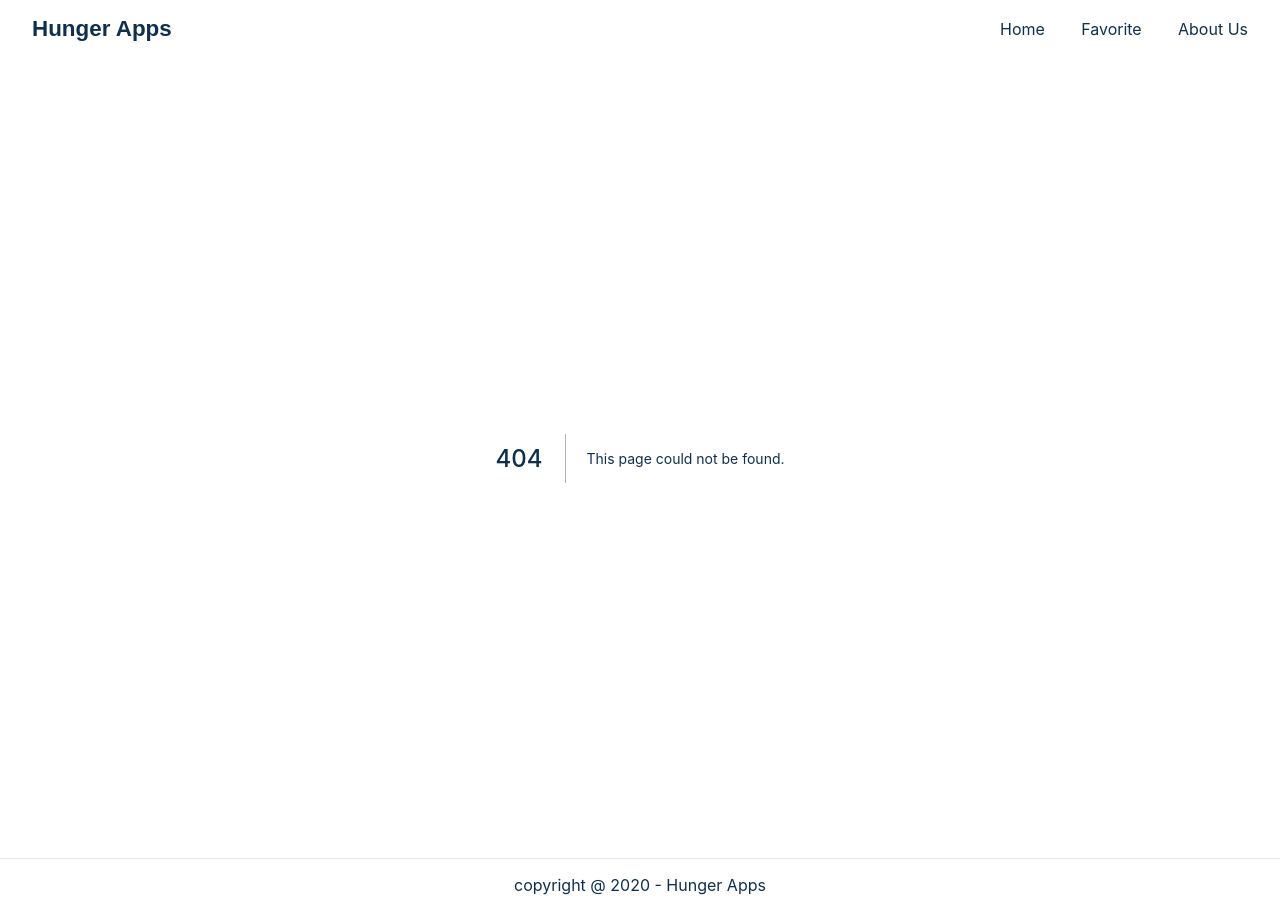
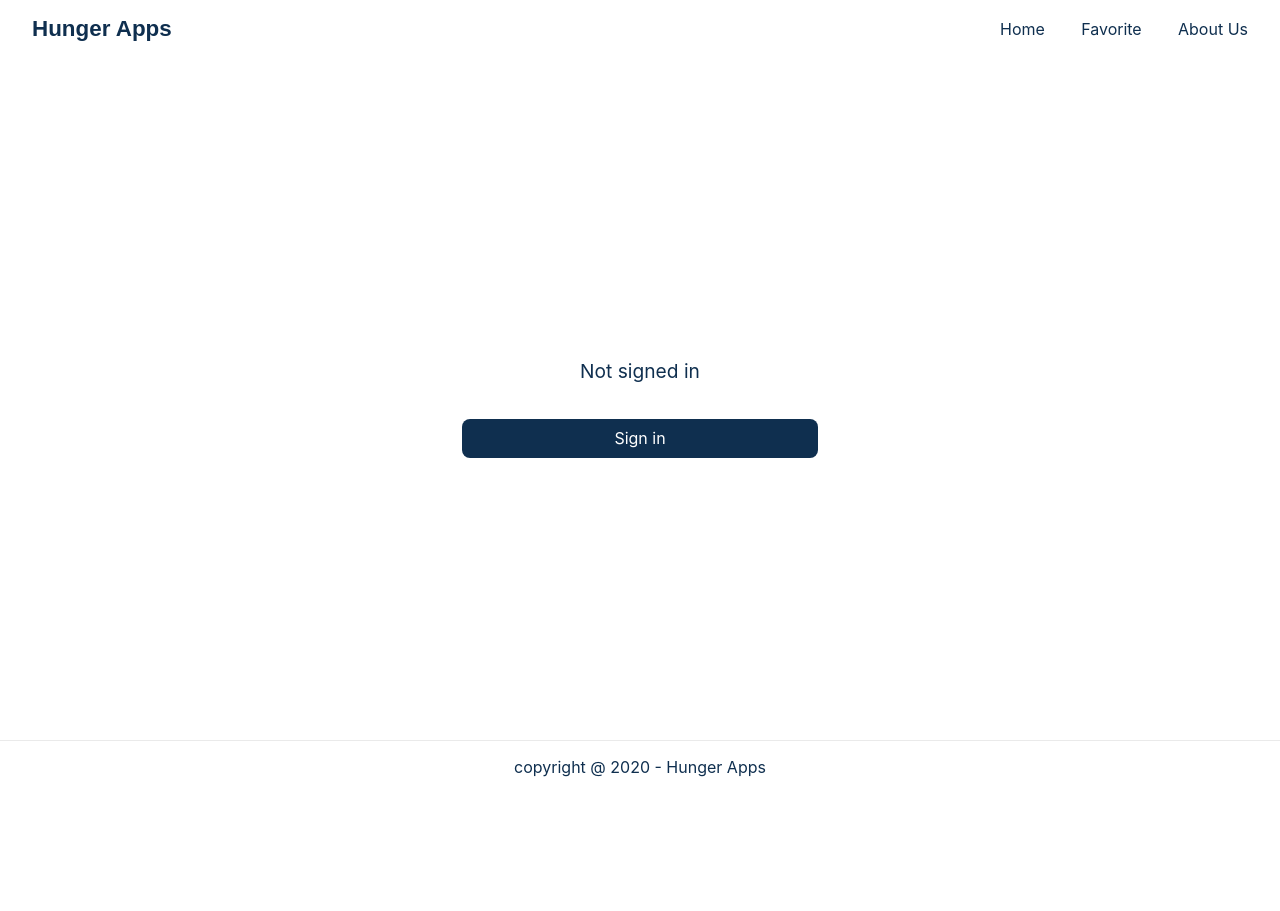
Before and after one commit to azhargraha/hunger-app-landing, a Next.js app: page /account in a window 1280 px wide. Before the commit this address had no page. After the commit the page ends 800 px from the top, so only its background shows below. Built offline with nearby package versions, Linux system fonts and the light colour scheme; no server answers.

Commit message:
tugas next-auth

```diff
--- a/next.config.js
+++ b/next.config.js
@@ -1,7 +1,7 @@
 /** @type {import('next').NextConfig} */
 const nextConfig = {
   images: {
-    domains: ['i.pinimg.com'],
+    domains: ['i.pinimg.com', 'avatars.githubusercontent.com'],
   },
   reactStrictMode: true,
   swcMinify: true,
--- a/package.json
+++ b/package.json
@@ -10,6 +10,7 @@
   },
   "dependencies": {
     "next": "12.2.5",
+    "next-auth": "^4.12.1",
     "react": "18.2.0",
     "react-dom": "18.2.0",
     "react-hook-form": "^7.36.0",
--- /dev/null
+++ b/pages/account.jsx
@@ -0,0 +1,31 @@
+import React from 'react';
+import { useSession, signIn, signOut } from 'next-auth/react';
+import styles from '../styles/Account.module.css';
+import Image from 'next/image';
+
+const Account = () => {
+    const { data: session } = useSession();
+
+    if (session) {
+        return (
+            <div className={styles.container}>
+                <div className={styles.picture}>
+                    <Image src={session.user.image} alt="Profile picture" layout="fill" objectFit="cover" />
+                </div>
+                <p>
+                    Signed in as <span>{session.user.name}</span>
+                </p>
+                <button onClick={signOut}>Sign out</button>
+            </div>
+        )
+    }
+
+    return (
+        <div className={styles.container}>
+            <p>Not signed in</p>
+            <button onClick={signIn}>Sign in</button>
+        </div>
+    )
+};
+
+export default Account;
--- /dev/null
+++ b/styles/Account.module.css
@@ -0,0 +1,37 @@
+.container {
+    height: 100%;
+    min-height: calc(100vh - (3.375rem + 4rem));
+    display: flex;
+    flex-direction: column;
+    justify-content: center;
+    align-items: center;
+    gap: 1rem;
+}
+
+.picture {
+    position: relative;
+    overflow: hidden;
+    height: 15rem;
+    width: 15rem;
+    border-radius: 100rem;
+}
+
+.container p {
+    font-size: 1.2rem;
+}
+
+.container span {
+    font-weight: 700;
+}
+
+.container button {
+    all: unset;
+    margin: 0;
+    width: 100%;
+    max-width: 20rem;
+    border-radius: 8px;
+    background-color: #0f2f4f;
+    color: white;
+    padding: .6rem 1.1rem;
+    text-align: center;
+}
```
Also changed, not shown: pages/_app.jsx (+4 -3 lines), pages/api/auth/[...nextauth].js (added, +12 -0 lines), 2 other files (tests, documents, lock files or other folders).
